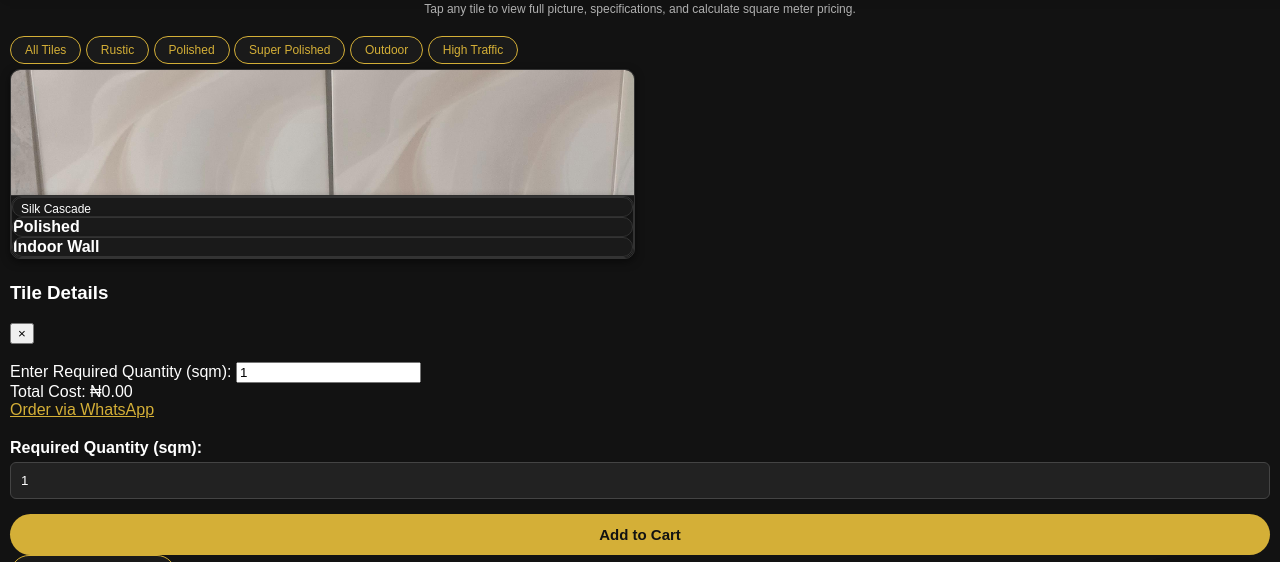
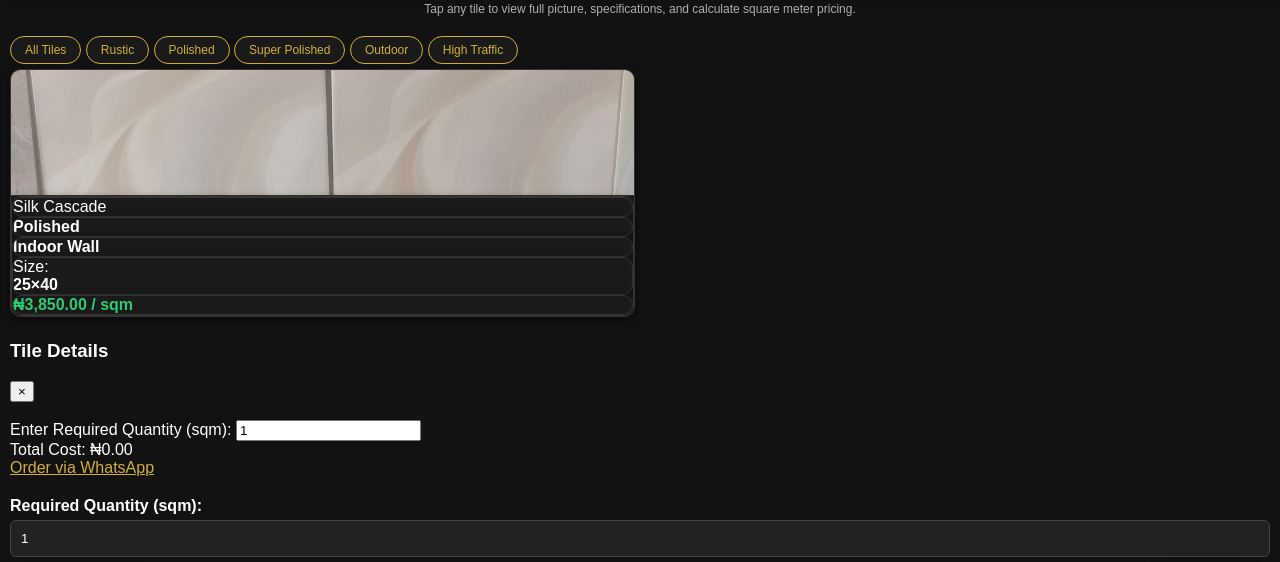
Before and after one commit to Emeka17/mprior, a Flask app: page / in a window 1280 px wide. Shown: the part 174-736 px from the top of the page. Run offline with Flask 3, Linux system fonts and the light colour scheme; data comes from the database, SQL or seed files in the repository.

Commit message:
Sanitize template and apply clean 2-column catalog grid

```diff
--- a/templates/index.html
+++ b/templates/index.html
@@ -6,17 +6,21 @@
     <title>Mecks Prior Interiors - Luxury Tile Catalog</title>
 
 
+
+
+
+
+
+
+
+
+
+
+
+
 <style id="mecks-catalog-grid">
-  /* CLEAN 2-COLUMN GRID */
-  .grid, #tile-grid, .tile-grid { display: grid !important; grid-template-columns: repeat(2, 1fr) !important; gap: 10px !important; }
-  .card, .tile-card { background: #1a1a1a !important; border: 1px solid #333 !important; border-radius: 8px !important; }
-  /* Hide extra metadata on grid cards, keep Name, Size, Price */
-  .card div:nth-child(n+4), .card p, .card span:not(.price) { display: none !important; }
-  .card .card-title, .card h3, .card h4 { display: block !important; color: #fff !important; font-size: 12px !important; padding: 4px 8px 0 8px !important; }
-  .card .card-price, .card .price { display: block !important; color: #2ecc71 !important; font-weight: bold !important; font-size: 13px !important; padding: 4px 8px 8px 8px !important; }
-
   /* 2-COLUMN GRID CATALOG */
-  #tile-grid, .tile-grid, .tiles-grid {
+  #tile-grid, .tile-grid, .tiles-grid, .grid {
     display: grid !important;
     grid-template-columns: repeat(2, 1fr) !important;
     gap: 10px !important;
@@ -36,11 +40,10 @@
     height: 125px !important;
     object-fit: cover !important;
   }
-  /* Hide extra text labels on main catalog grid cards */
+  /* Hide extra text metadata on main grid cards, show only name, size, price */
   .tile-card p:not(.price-text):not(.name), .tile-card span:not(.price), .tile-card div:not(.card-content) {
     display: none !important;
   }
-  /* Show only Name, Size, Price */
   .tile-card h3, .tile-card h4, .tile-card .title, .tile-card .size, .tile-card .price {
     display: block !important;
     color: #ffffff !important;
@@ -55,15 +58,6 @@
     padding-bottom: 8px !important;
   }
 </style>
-
-
-
-
-
-
-
-
-
 
 </head>
 <body>
```
